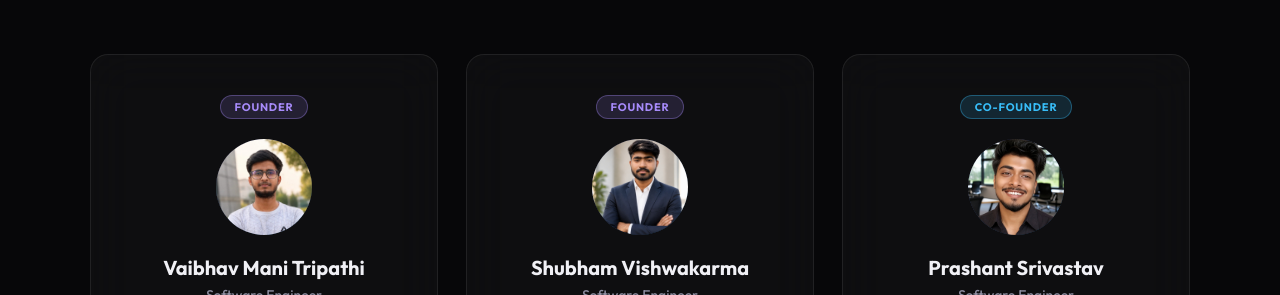
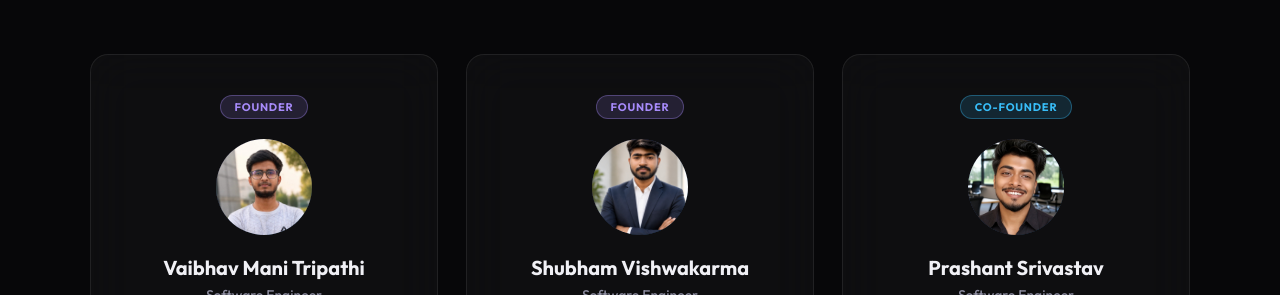
Before and after one commit to Shubham916-ui/SKV-productions, a React (Vite) app: page /about in a window 1280 px wide. Shown: the part 2065-2360 px from the top of the page. Built offline with nearby package versions, Linux system fonts and the light colour scheme; no server answers.

Commit message:
logo-improvement

```diff
--- a/src/pages/About.jsx
+++ b/src/pages/About.jsx
@@ -30,8 +30,7 @@ const teamMembers = [
     designation: "Software Engineer",
     experience: "2.5+ YOE",
     init: "SV",
-    avatar: "/shubham.jpg",
-    imgStyle: { objectPosition: "center 10%", transform: "scale(1.18)" }
+    avatar: "/shubham.jpg"
   },
   {
     name: "Prashant Srivastav",
```
